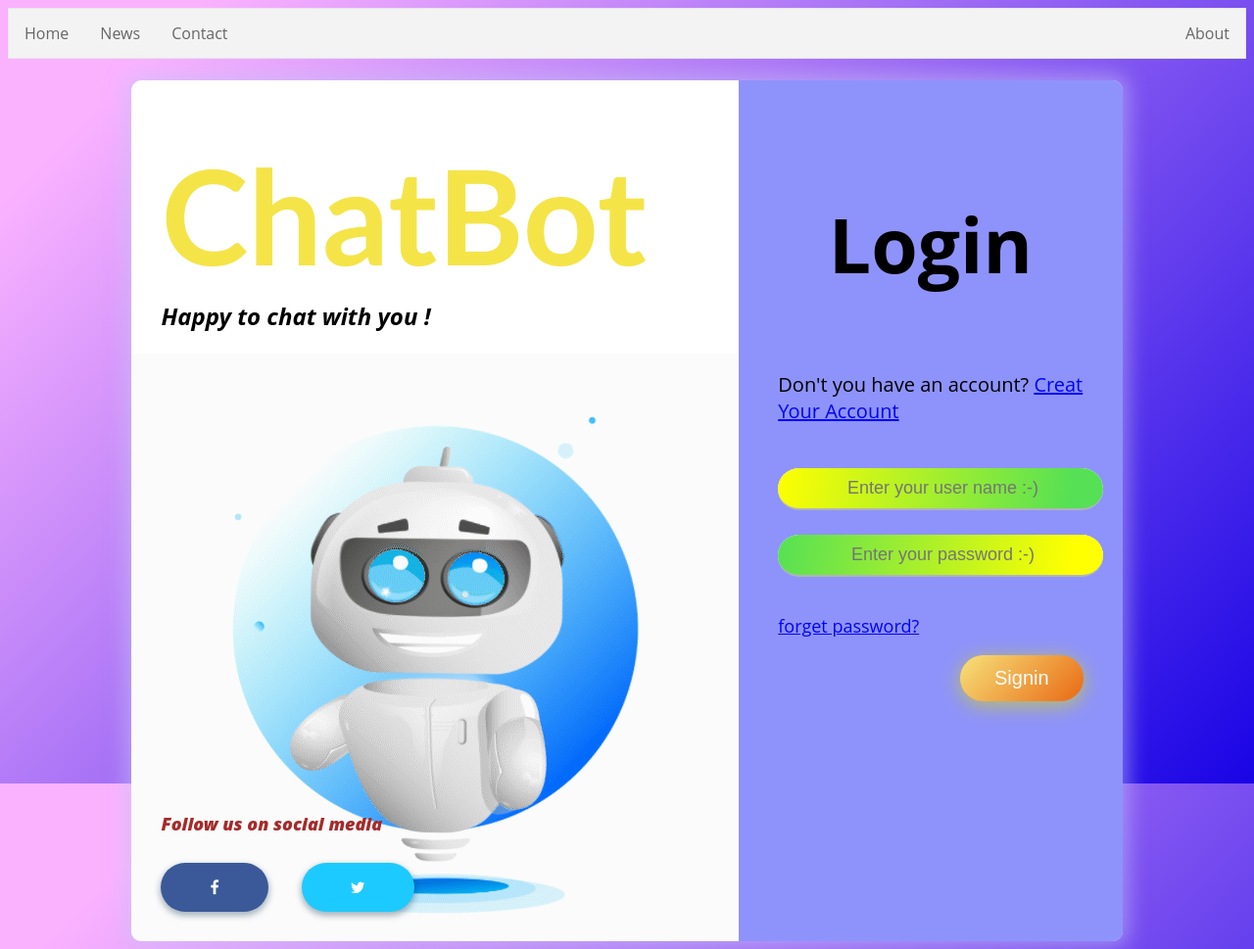
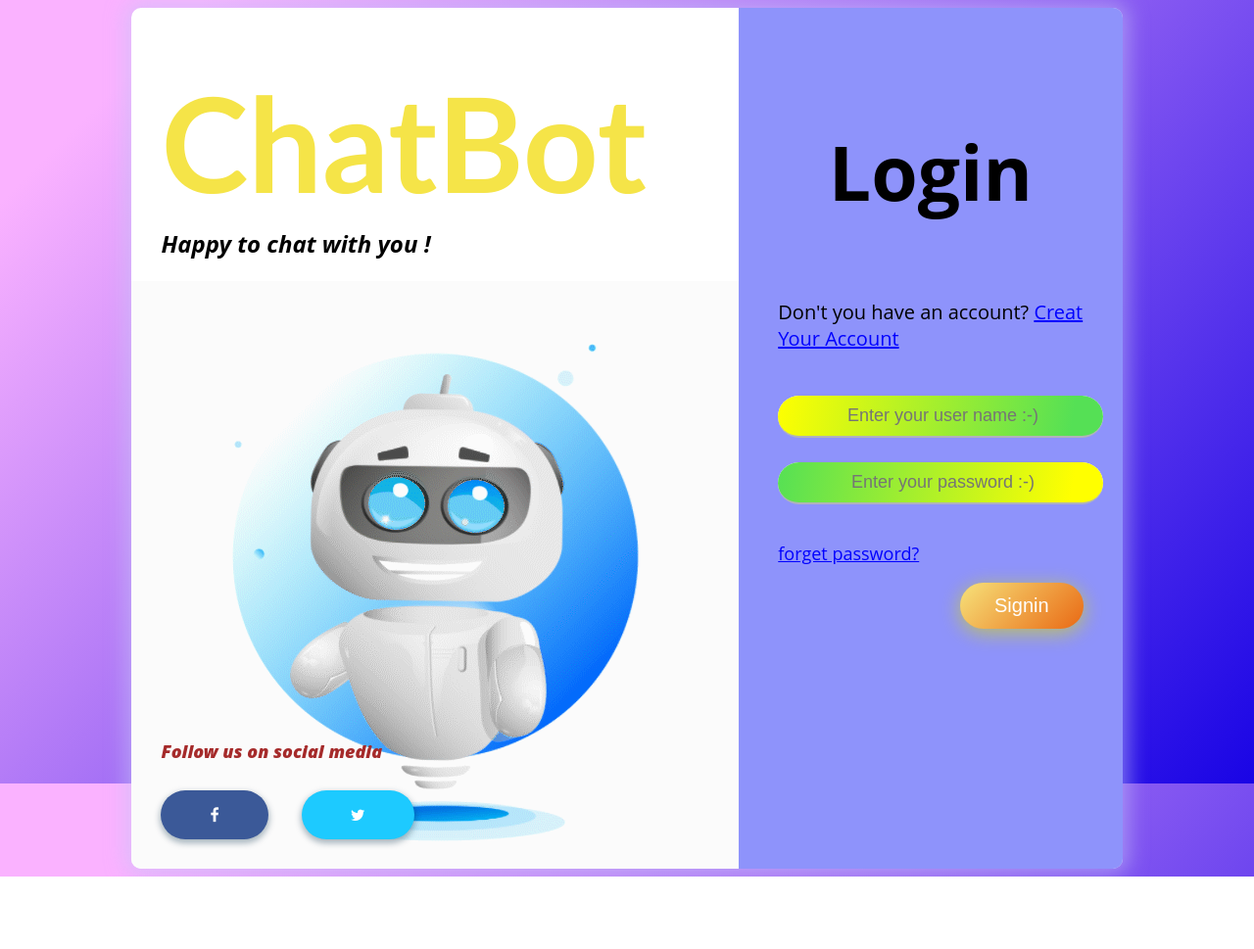
Before and after one commit to ap0072/virtual, a Flask app: page / in a window 1280 px wide. Shown: the whole page at 98% size. After the commit the page ends 895 px from the top, so only its background shows below. Run offline with Flask 2, Linux system fonts and the light colour scheme; some libraries are stand-ins or nearby versions.

```diff
--- a/app.py
+++ b/app.py
@@ -49,8 +49,8 @@ english_bot = ChatBot(
 english_bot.set_trainer(ListTrainer)
 
 
-# for file in os.listdir('virtual/data'):
-#     convData = open('virtual/data/' + file).readlines()
+# for file in os.listdir('data'):
+#     convData = open('data/' + file).readlines()
 #     english_bot.train(convData)
 
 # english_bot.set_trainer(ChatterBotCorpusTrainer)
@@ -58,10 +58,6 @@ english_bot.set_trainer(ListTrainer)
 
 @app.route('/')
 def login():
-    return render_template('index.html')
-
-@app.route('/logout')
-def logout():
     return render_template('index.html')
 
 @app.route('/login',methods=["POST"])
@@ -77,7 +73,7 @@ def login_post():
     elif (cursor12):
         flash("Incorrect Password")
     else:
-        flash("User name not found")
+        flash("User name doesn't exists")
     return render_template('index.html')
 
 @app.route('/update',methods=["POST"])
--- a/templates/index.html
+++ b/templates/index.html
@@ -1,39 +1,6 @@
 <!DOCTYPE html>
 <html lang="en" >
 <head>
-	<style>
-		ul {
-  list-style-type: none;
-  margin: 0;
-  padding: 0;
-  overflow: hidden;
-  border: 1px solid #e7e7e7;
-  background-color: #f3f3f3;
-}
-
-li {
-  float: left;
-}
-
-li a {
-  display: block;
-
-  color:#666;
-  text-align: center;
-  padding: 14px 16px;
-  text-decoration: none;
-}
-
-li a.active {
-  background-color: #04AA6D;
-  color: white;
-}
-
-li a:hover:not(.active) {
-  background-color: #04AA6D;
-  color: white;
-}
-	</style>
   <meta charset="UTF-8">
   <meta name="viewport" content="width=device-width, initial-scale=1.0">
   <title>Login Page</title>
@@ -81,13 +48,6 @@ li a:hover:not(.active) {
 </head>
 <body>
 
-<ul>
-	<li><a href="#home">Home</a></li>
-	<li><a href="#news">News</a></li>
-	<li><a href="#contact">Contact</a></li>
-	<li style="float:right"><a href="#about">About</a></li>
-  </ul>
-<br>
 <div class="box-form" >
 	<div class="left" id="robo" style="background-image: url(/static/gif_play_once/third_gif.gif);background-size: auto;background-position:bottom;
 	background-repeat: no-repeat;overflow: hidden;height:auto;width: 100%;">
@@ -97,7 +57,7 @@ li a:hover:not(.active) {
 		<h2><i style="color: black;">Happy to chat with you !</i></h2>
 		<br></br>
 		<br></br>
-		<span style="float: bottom;">
+		<span>
 			<br>
 			<br>
 			<br>
```
Also changed, not shown: static/style.css (+0 -15 lines), templates/sampleNLP.html (+4 -39 lines), db.sqlite3, static/logout.jpg (deleted), templates/logout.jpg (deleted), templates/logout2.png (deleted).
